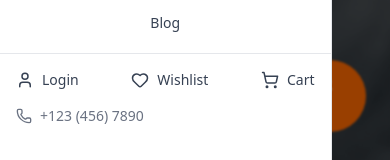
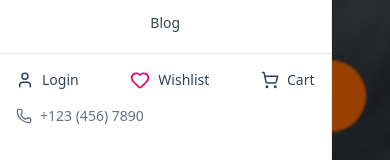
Before and after one commit to Alaafathalla/E-commerce, a React (Vite) app: page / in a window 390 px wide. Both pictures are taken after a click on the button 28 px from the left and 68 px from the top of the page. Shown: the part 359-519 px from the top of the page. Built offline with nearby package versions, Linux system fonts and the light colour scheme.

Commit message:
feat(Wishlist): implement wishlist functionality with add, remove, and clear options

```diff
--- a/src/App.jsx
+++ b/src/App.jsx
@@ -1,6 +1,6 @@
 import React, { useState, useEffect } from "react";
 import { Routes, Route, Navigate } from "react-router-dom";
-import {Helmet} from "react-helmet";
+import { Helmet } from "react-helmet";
 import Navbar from "./Components/Navbar/Navbar";
 import Home from "./Pages/Home/Home";
 import Footer from "./Components/Footer/Footer";
@@ -17,7 +17,7 @@ import SingleProduct from "./Pages/SingleProduct/SingleProduct";
 import "./App.css";
 import { FaSun, FaMoon } from "react-icons/fa";
 import SingleProductPage from "./Pages/SingleProduct/SingleProduct";
-
+import WishlistPage from "./Pages/wishlist";
 function App() {
   const [darkMode, setDarkMode] = useState(
     localStorage.getItem("theme") === "dark"
@@ -61,17 +61,15 @@ function App() {
           <Route path="/blog" element={<Blog />} />
           <Route path="/cart" element={<Cart />} />
           <Route path="/checkout" element={<Checkout />} />
-                 <Route path="/categories" element={<Categories />} />
+          <Route path="/categories" element={<Categories />} />
           <Route path="/faq" element={<FAQ />} />
           <Route path="/products" element={<Products />} />
           <Route path="/about" element={<About />} />
-        <Route path="/products/:id" element={<SingleProduct />} />
+          <Route path="/products/:id" element={<SingleProduct />} />
+          <Route path="/wishlist" element={<WishlistPage />} />
         </Routes>
       </main>
       <Footer />
-
-
-
     </div>
   );
 }
--- a/src/Components/Navbar/Navbar.jsx
+++ b/src/Components/Navbar/Navbar.jsx
@@ -14,6 +14,7 @@ import { AnimatePresence, motion } from "framer-motion";
 import logo from "../../assets/logo.png";
 import useCartStore from "../../Stores/useCartStore";
 import useDataStore from "../../Stores/useDataStore";
+import useWishlistStore from "../../Stores/useWishStore";
 
 const NAV_LINKS = [
   { to: "/", label: "Home" },
@@ -37,7 +38,7 @@ const Navbar = () => {
   const [isMobileMenuOpen, setIsMobileMenuOpen] = useState(false);
   const [isLoggedIn, setIsLoggedIn] = useState(false);
   const [searchTerm, setSearchTerm] = useState("");
-
+  const wishlistCount = useWishlistStore((s) => s.items.length);
   const mobileMenuRef = useRef(null);
   const location = useLocation();
   const navigate = useNavigate();
@@ -367,16 +368,15 @@ const Navbar = () => {
                     <span>{isLoggedIn ? "Account" : "Login"}</span>
                   </NavLink>
 
-                  <NavLink
-                    to="/wishlist"
-                    className={({ isActive }) =>
-                      `flex items-center gap-2 text-sm hover:text-red-500 ${isActive ? "text-red-600" : ""}`
-                    }
-                    onClick={() => setIsMobileMenuOpen(false)}
-                  >
-                    <Heart size={18} />
-                    <span>Wishlist</span>
-                  </NavLink>
+      <NavLink to="/wishlist" className="relative flex items-center gap-2">
+        <Heart className="h-5 w-5 text-pink-600" />
+        <span className="text-sm">Wishlist</span>
+        {wishlistCount > 0 && (
+          <span className="absolute -top-2 -right-2 flex h-5 w-5 items-center justify-center rounded-full bg-pink-600 text-xs text-white">
+            {wishlistCount}
+          </span>
+        )}
+      </NavLink>
 
                   <NavLink
                     to="/cart"
--- a/src/Pages/Category/Category.jsx
+++ b/src/Pages/Category/Category.jsx
@@ -1,17 +1,8 @@
 import React, { useCallback, useEffect, useMemo, useState, useTransition } from "react";
 import { NavLink, useSearchParams } from "react-router-dom";
-import { ChevronLeft, ChevronRight, RefreshCcw, Search, Tag, Star, Clock3, Flame } from "lucide-react";
+import { ChevronLeft, ChevronRight, RefreshCcw, Search, Tag, Star, Clock3, Flame, Heart } from "lucide-react";
 import Helmet from "react-helmet";
-import useDataStore from "../../Stores/useDataStore";;
-
-/**
- * Categories (Clean Code)
- * - English UI
- * - Italian is default active filter on first load
- * - URL-driven state (?tag=..., ?page=...)
- * - Robust image fallbacks
- * - Small, focused components
- */
+import useDataStore from "../../Stores/useDataStore";
 
 // ------------------------
 // Constants & Utilities
@@ -40,21 +31,11 @@ const TAG_IMAGES = {
 
 const heroFor = (tag) => (tag ? pickTagImage(tag) : "https://images.unsplash.com/photo-1490645935967-10de6ba17061?q=80&w=1920&auto=format&fit=crop");
 
-
-
 function pickTagImage(tag) {
-  if (!tag) return TAG_IMAGES.soup; // soup كافتراضي عام
-
+  if (!tag) return TAG_IMAGES.soup;
   const key = String(tag).toLowerCase();
-  const candidate = TAG_IMAGES[key];
-
-  // إن كان فيه URL وغير فاضي، نرجّعه، وإلا نستخدم صورة الـsoup
-  return (typeof candidate === "string" && candidate.trim().length > 0)
-    ? candidate
-    : TAG_IMAGES.soup;
+  return TAG_IMAGES[key] || TAG_IMAGES.soup;
 }
-
-
 
 function getSafeImageUrl(url) {
   if (!url || typeof url !== "string" || url.trim() === "") return STATIC_FALLBACK_IMG;
@@ -102,7 +83,19 @@ function ImageWithFallback({ src, alt, className }) {
   );
 }
 
+// ------------------------
+// RecipeCard with Wishlist
+// ------------------------
 function RecipeCard({ r }) {
+  const [wishlist, setWishlist] = useState([]);
+  const isInWishlist = wishlist.includes(r.id);
+
+  const toggleWishlist = () => {
+    setWishlist((prev) =>
+      prev.includes(r.id) ? prev.filter((id) => id !== r.id) : [...prev, r.id]
+    );
+  };
+
   const prep = formatMinutes(r?.prepTimeMinutes) || "";
   const cook = formatMinutes(r?.cookTimeMinutes) || "";
   const total = r?.prepTimeMinutes && r?.cookTimeMinutes ? formatMinutes(r.prepTimeMinutes + r.cookTimeMinutes) : null;
@@ -110,13 +103,22 @@ function RecipeCard({ r }) {
   const subtitle = r?.cuisine || (Array.isArray(r?.mealType) ? r.mealType.join(", ") : "");
 
   return (
-    <article className="rounded-2xl border border-gray-200 dark:border-gray-700 bg-white dark:bg-gray-900 p-4 hover:shadow-md transition">
-    <Helmet>
-  <title>Categories</title>
-  <meta name="description" content="Browse our hotel categories including rooms, services, and amenities." />
-  <meta property="og:title" content="Categories" />
-</Helmet>
+    <article className="relative rounded-2xl border border-gray-200 dark:border-gray-700 bg-white dark:bg-gray-900 p-4 hover:shadow-md transition">
+      <Helmet>
+        <title>Categories</title>
+      </Helmet>
 
+      {/* Wishlist Button */}
+      <button
+        onClick={toggleWishlist}
+        className={`absolute right-4 top-4 z-10 rounded-full p-2 shadow-md transition ${
+          isInWishlist ? "bg-pink-100 text-red-600" : "bg-white text-gray-500 hover:bg-gray-100"
+        }`}
+      >
+        <Heart className={`h-5 w-5 ${isInWishlist ? "fill-red-600" : ""}`} />
+      </button>
+
+      {/* Image */}
       <div className="relative aspect-[4/3] w-full overflow-hidden rounded-xl bg-gray-50 dark:bg-gray-800">
         <ImageWithFallback src={r?.image || r?.thumbnail} alt={r?.name || "Recipe"} className="h-full w-full object-cover" />
         {subtitle && (
@@ -146,6 +148,11 @@ function RecipeCard({ r }) {
     </article>
   );
 }
+
+// ------------------------
+// (Rest of your Categories component stays the same…)
+// ------------------------
+
 
 function TagChip({ label, isActive, onClick }) {
   const to = label ? `?tag=${encodeURIComponent(label)}` : "#";
--- /dev/null
+++ b/src/Pages/wishlist.jsx
@@ -0,0 +1,40 @@
+import React from "react";
+import useWishlistStore from "../Stores/useWishStore";
+import { Trash2 } from "lucide-react";
+
+export default function WishlistPage() {
+  const { items, removeFromWishlist, clearWishlist } = useWishlistStore();
+
+  if (items.length === 0) {
+    return <div className="p-6 text-gray-500">Your wishlist is empty.</div>;
+  }
+
+  return (
+    <div className="max-w-6xl mx-auto p-6">
+      <div className="flex justify-between items-center mb-6">
+        <h1 className="text-xl font-bold">My Wishlist</h1>
+        <button
+          onClick={clearWishlist}
+          className="rounded-lg bg-red-100 px-4 py-2 text-red-600 hover:bg-red-200"
+        >
+          Clear All
+        </button>
+      </div>
+
+      <div className="grid grid-cols-1 sm:grid-cols-2 lg:grid-cols-3 gap-5">
+        {items.map((r) => (
+          <div key={r.id} className="relative border rounded-lg p-3 bg-white shadow">
+            <img src={r.image} alt={r.name} className="h-40 w-full object-cover rounded-md" />
+            <h2 className="mt-2 font-semibold">{r.name}</h2>
+            <button
+              onClick={() => removeFromWishlist(r.id)}
+              className="absolute top-2 right-2 rounded-full bg-white p-1 shadow hover:bg-red-50"
+            >
+              <Trash2 className="h-4 w-4 text-red-600" />
+            </button>
+          </div>
+        ))}
+      </div>
+    </div>
+  );
+}
--- /dev/null
+++ b/src/Stores/useWishStore.js
@@ -0,0 +1,21 @@
+// src/Stores/useWishlistStore.js
+import { create } from "zustand";
+
+const useWishlistStore = create((set, get) => ({
+  items: [],
+
+  addToWishlist: (recipe) => {
+    const exists = get().items.find((r) => r.id === recipe.id);
+    if (!exists) {
+      set((state) => ({ items: [...state.items, recipe] }));
+    }
+  },
+
+  removeFromWishlist: (id) => {
+    set((state) => ({ items: state.items.filter((r) => r.id !== id) }));
+  },
+
+  clearWishlist: () => set({ items: [] }),
+}));
+
+export default useWishlistStore;
```
